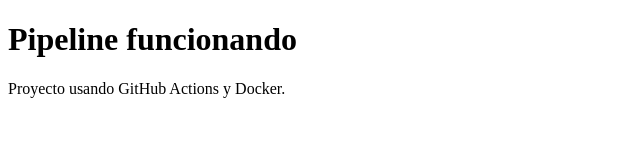
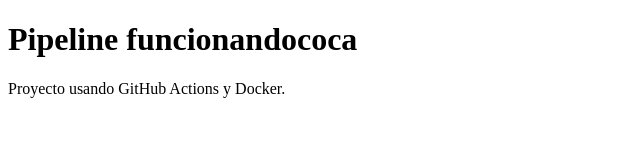
Before and after one commit to Marco-Rodriguez978/DevOps, a plain HTML site: page index.html in a window 1280 px wide. Shown: the full height of the page, 0-640 px from the left. Drawn offline with Linux system fonts and the light colour scheme.

Commit message:
fallo de pipeline

```diff
--- a/index.html
+++ b/index.html
@@ -7,7 +7,7 @@
 </head>
 <body>
 
-    <h1>Pipeline funcionando</h1>
+    <h1>Pipeline funcionandococa</h1>
     <p>Proyecto usando GitHub Actions y Docker.</p>
 
 </body>
```
Also changed, not shown: 1 other file.
